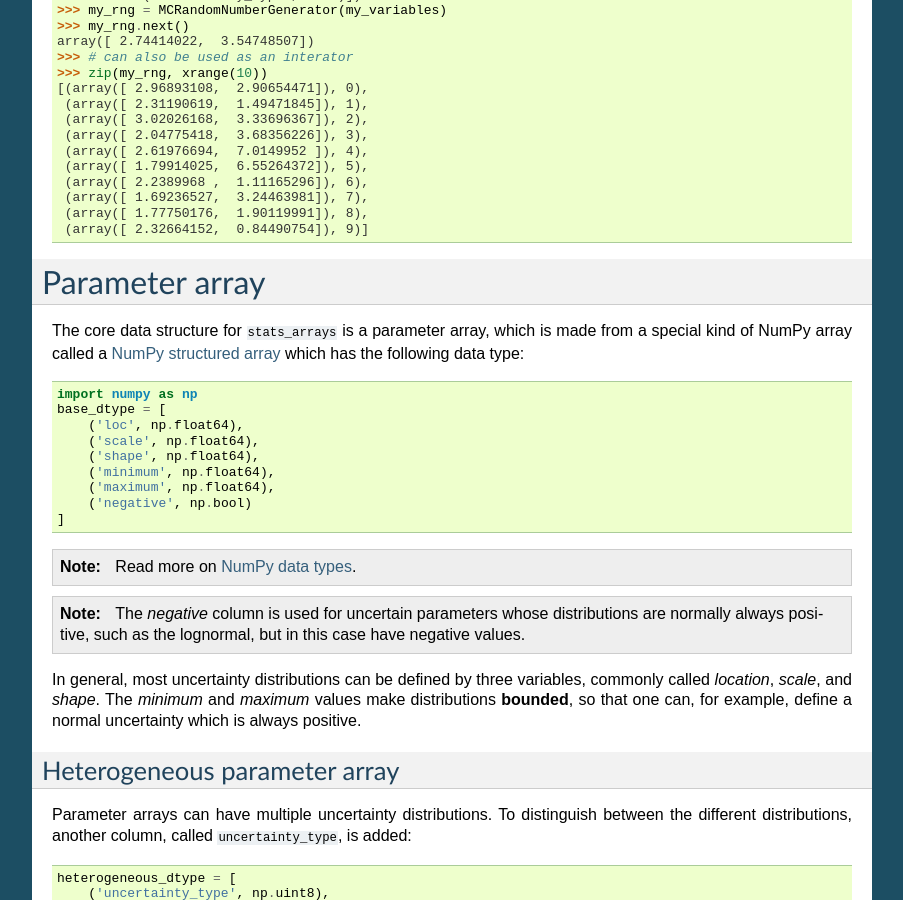
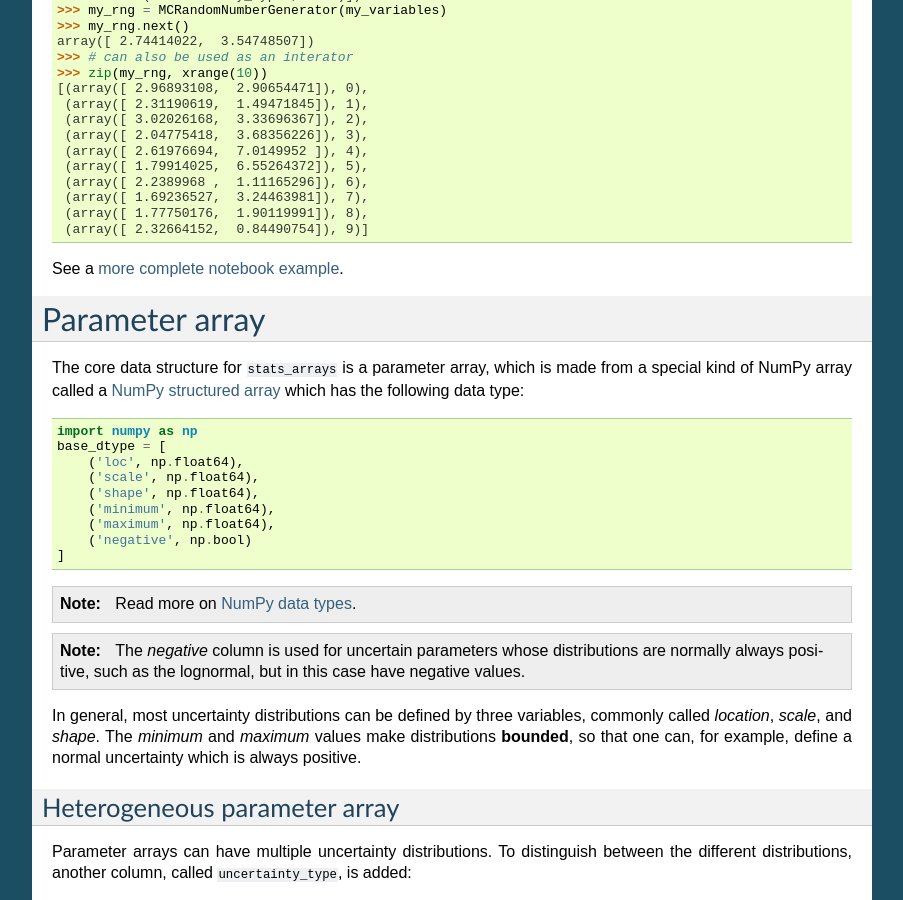
Before and after one commit to brightway-lca/stats_arrays, a Sphinx documentation site: the page built from docs/index.rst, in a window 1280 px wide and 900 px high, scrolled down 673 px. Shown: the whole window, without its empty margins (198-1101 px from the left). Built offline with Sphinx 7.4.7, drawn with Linux system fonts in a browser that asks for light colours; formulas are drawn with MathJax 3.

Commit message:
Add link to example

```diff
--- a/docs/index.rst
+++ b/docs/index.rst
@@ -45,6 +45,8 @@ Example
      (array([ 1.69236527,  3.24463981]), 7),
      (array([ 1.77750176,  1.90119991]), 8),
      (array([ 2.32664152,  0.84490754]), 9)]
+
+See a `more complete notebook example <http://nbviewer.ipython.org/url/brightwaylca.org/examples/stats-arrays-demo.ipynb>`_.
 
 .. _params-array:
 
```
